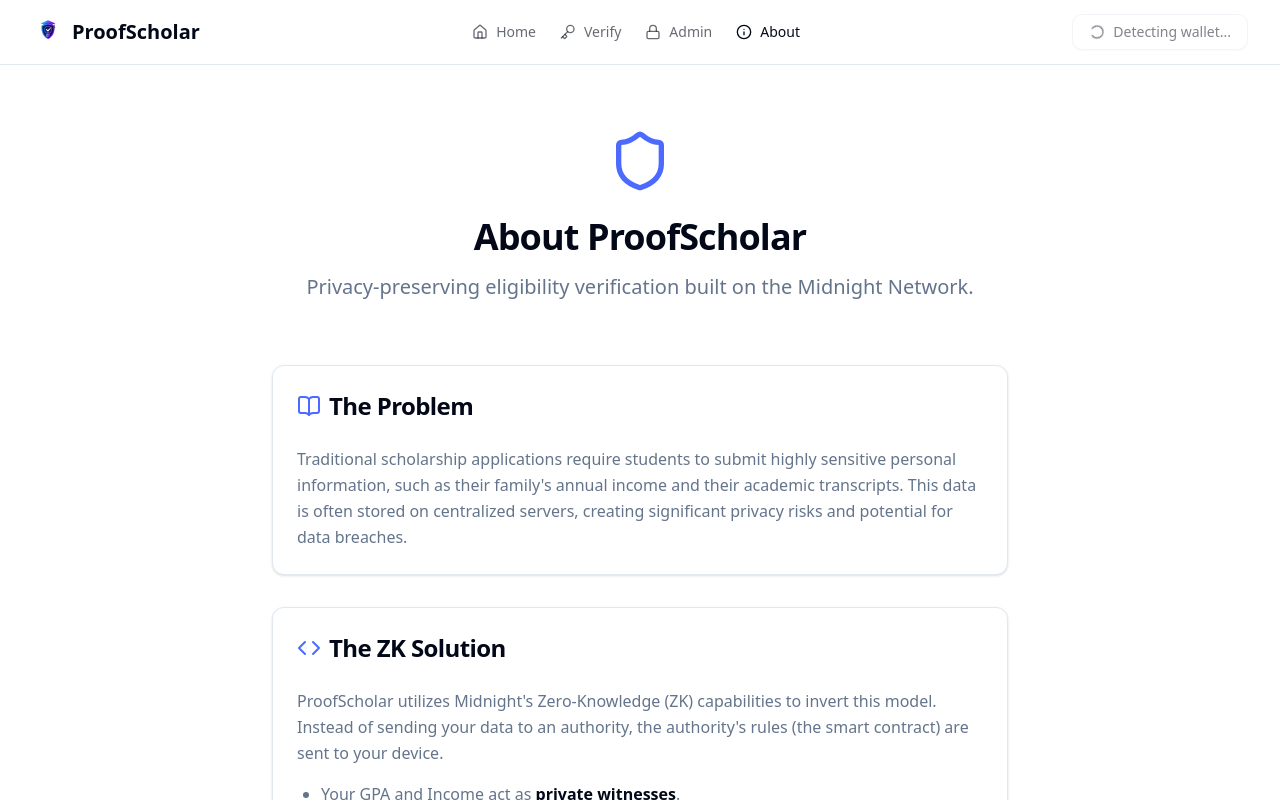
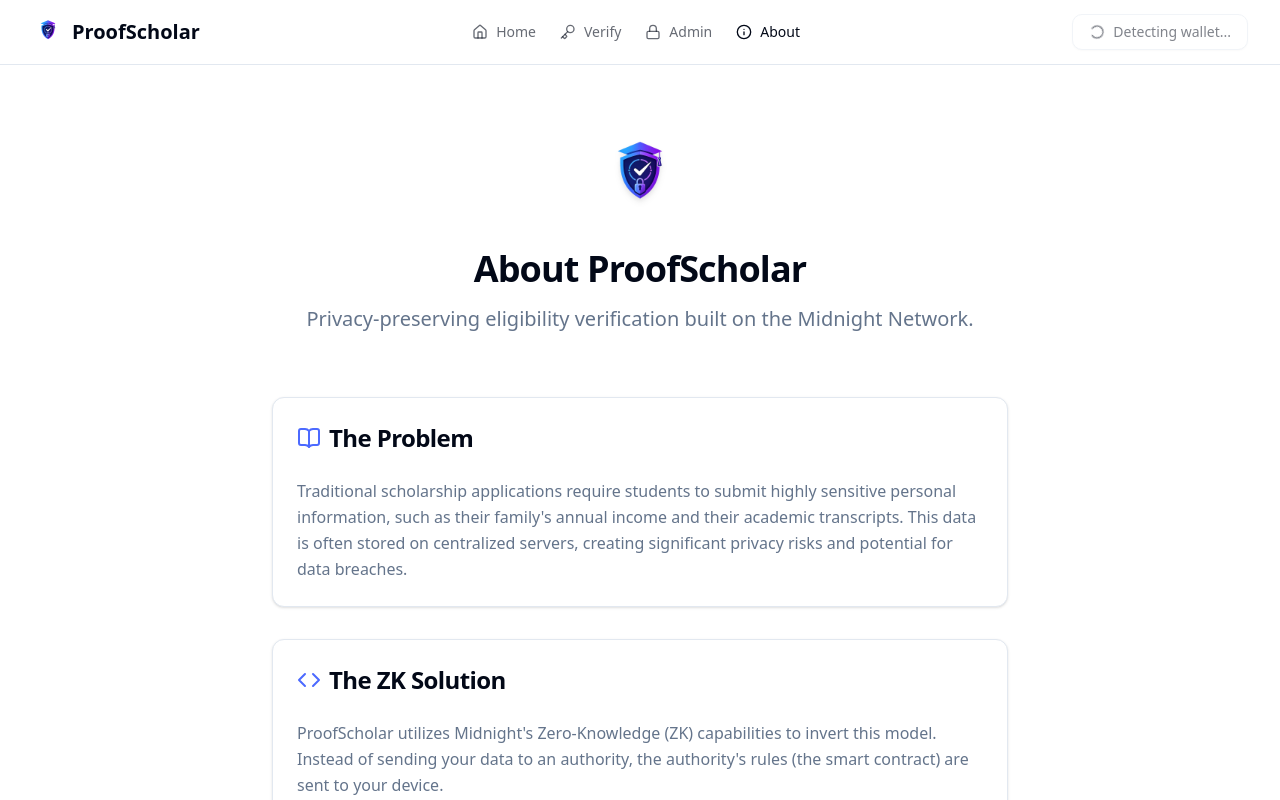
Before and after one commit to aditya-jha033/ProofScholar, a React (Vite) app in the folder frontend/: page /about in a window 1280 px wide. Shown: the top 800 px of the page. Built offline with nearby package versions, Linux system fonts and the light colour scheme; what @midnight-ntwrk/compact-runtime would draw is missing.

Commit message:
fix: replace Shield icon with ProofScholar logo in AboutPage component

```diff
--- a/frontend/src/pages/AboutPage.tsx
+++ b/frontend/src/pages/AboutPage.tsx
@@ -7,7 +7,7 @@
   return (
     <div className="container px-4 py-16 max-w-3xl mx-auto">
       <div className="text-center mb-16">
-        <Shield className="h-16 w-16 text-primary mx-auto mb-6" />
+        <img src="/logo.png" alt="ProofScholar Logo" className="h-24 w-24 mx-auto mb-6 object-contain drop-shadow-md" />
         <h1 className="text-4xl font-extrabold tracking-tight mb-4">About ProofScholar</h1>
         <p className="text-xl text-muted-foreground">
           Privacy-preserving eligibility verification built on the Midnight Network.
```
